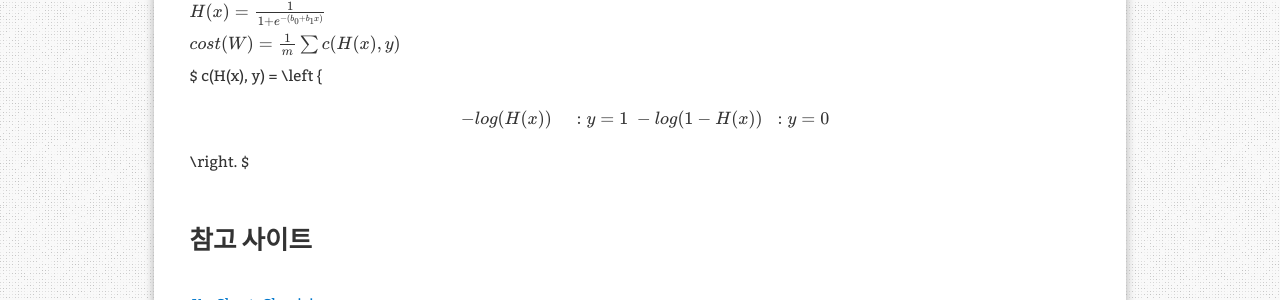
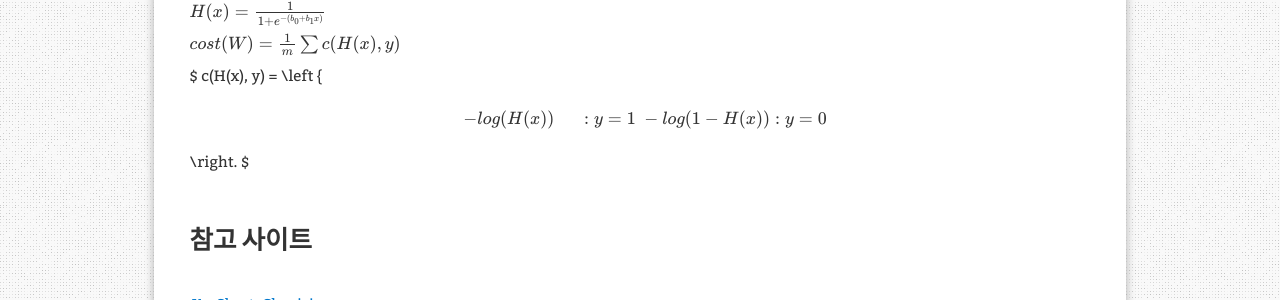
Before and after one commit to aristohyun/aristohyun.github.io, a Jekyll site: the page built from _posts/2021-07-01-Logistic-Regression.md, in a window 1280 px wide and 900 px high, scrolled down 2186 px. Shown: the part 207-507 px from the top of the window. Built offline with Jekyll 4.4.1, drawn with Linux system fonts in a browser that asks for light colours; formulas are drawn with MathJax 3; comment, search, counter and statistics services are not loaded.

```diff
--- a/_posts/2021-07-01-Logistic-Regression.md
+++ b/_posts/2021-07-01-Logistic-Regression.md
@@ -60,7 +60,7 @@ $ \therefore \; ln(Odds) = b_ 0 + b_ 1 x $
 ## 코스트 함수
 $ H(x) = \frac{1}{1 + e^{-(b_ 0 + b_ 1 x)}} $
 $ cost(W) = \frac{1}{m} \sum c(H(x), y) $
-$ c(H(x), y) = \left \{ \begin {matrix} -log(H(x)) \;\;\;\; : y=1 \\  -log(1-H(x)) \;\; : y=0 \end {matrix} \right. $
+$ c(H(x), y) = \left \{ \begin {matrix} -log(H(x)) \;\;\;\;\; : y=1 \\  -log(1-H(x)) : y=0 \end {matrix} \right. $
 
 
 # 참고 사이트
```
